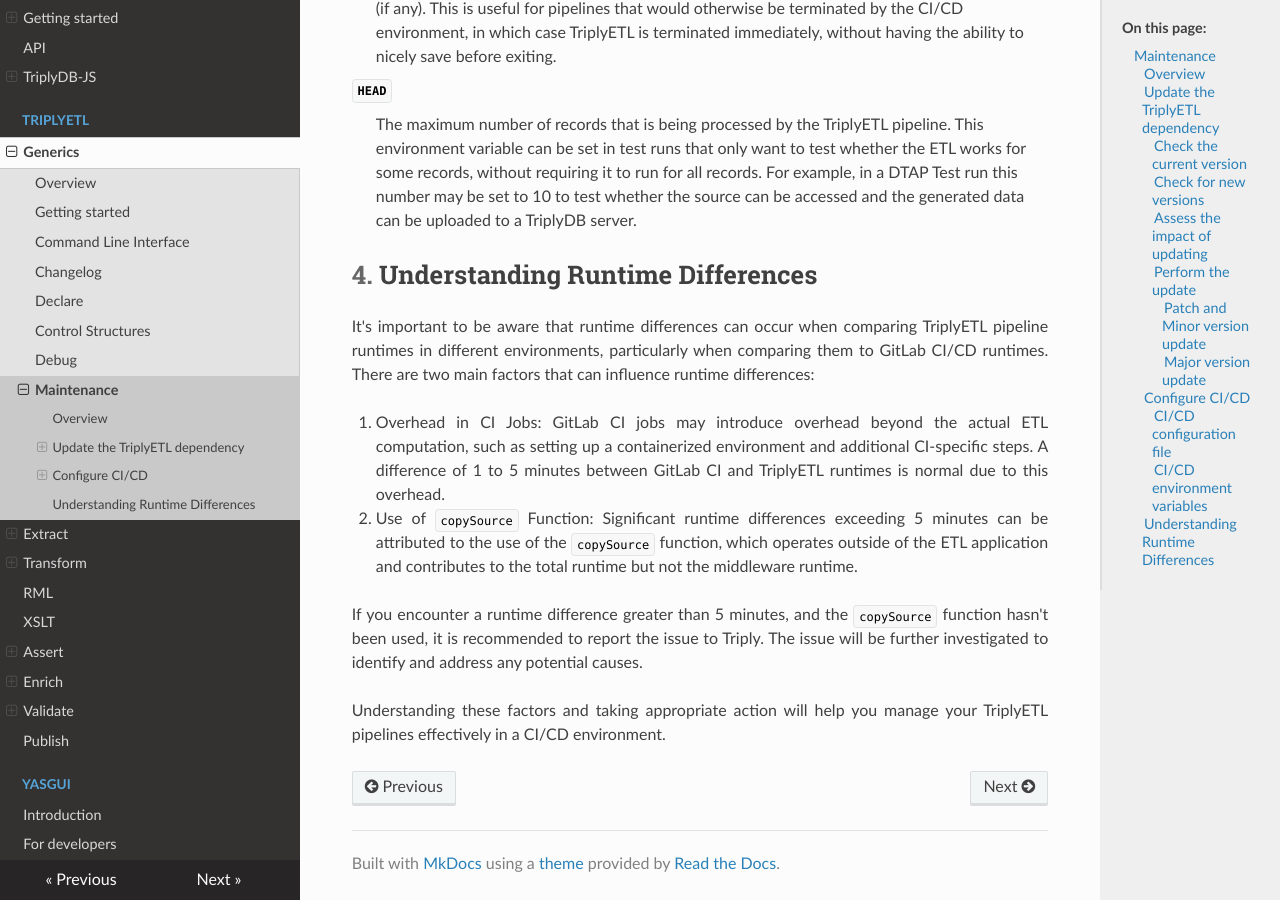
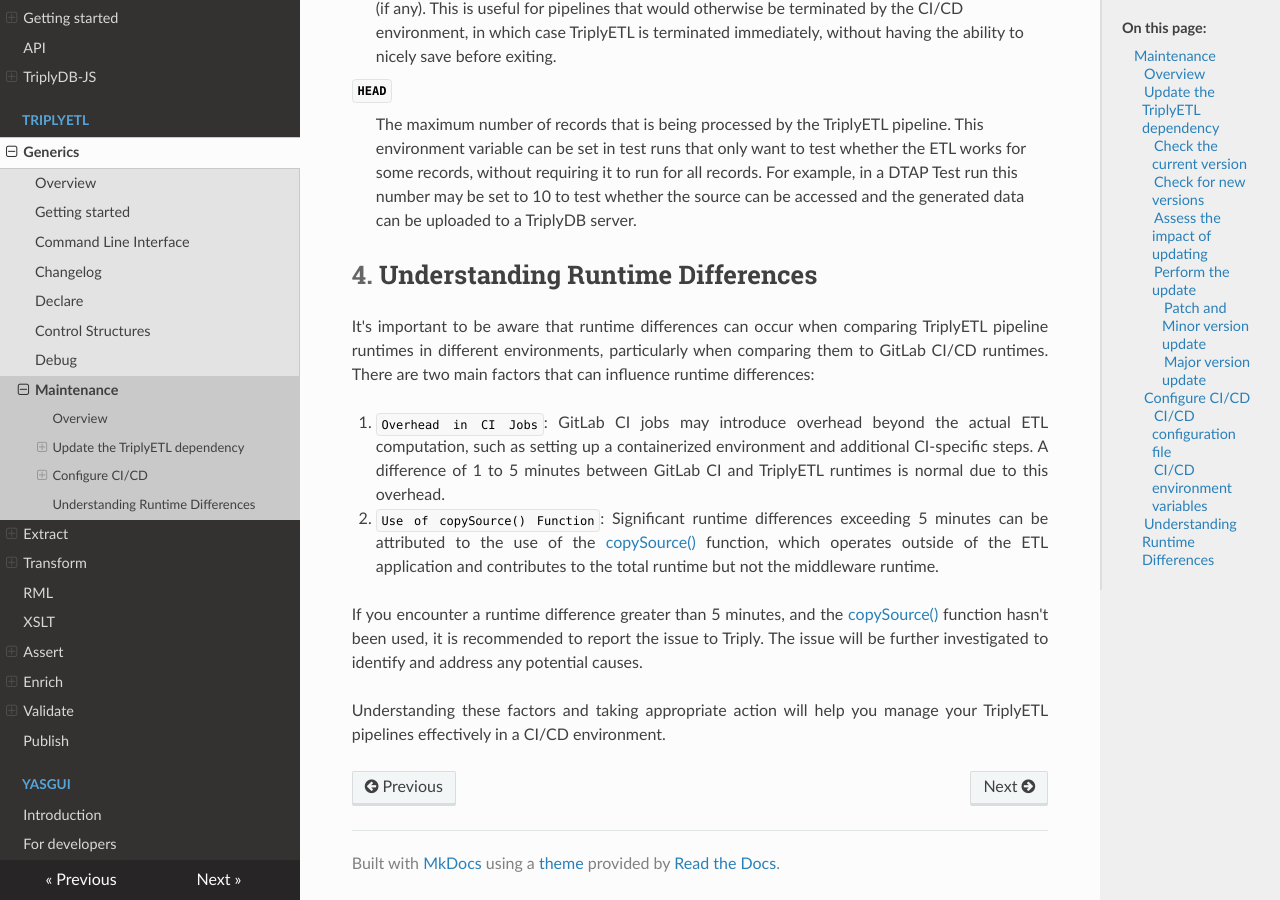
Before and after one commit to TriplyDB/Documentation, an MkDocs documentation site: the page built from docs/triply-etl/maintenance/index.md, in a window 1280 px wide and 900 px high, scrolled down 5270 px. Built offline with MkDocs 1.6.1, drawn with Linux system fonts in a browser that asks for light colours; some of the changed lines change nothing that is shown.

Commit message:
Minor stylistic changes

```diff
--- a/docs/triply-etl/maintenance/index.md
+++ b/docs/triply-etl/maintenance/index.md
@@ -205,10 +205,10 @@
 
 It's important to be aware that runtime differences can occur when comparing TriplyETL pipeline runtimes in different environments, particularly when comparing them to GitLab CI/CD runtimes. There are two main factors that can influence runtime differences:
 
-1. Overhead in CI Jobs: GitLab CI jobs may introduce overhead beyond the actual ETL computation, such as setting up a containerized environment and additional CI-specific steps. A difference of 1 to 5 minutes between GitLab CI and TriplyETL runtimes is normal due to this overhead.
+1. `Overhead in CI Jobs`: GitLab CI jobs may introduce overhead beyond the actual ETL computation, such as setting up a containerized environment and additional CI-specific steps. A difference of 1 to 5 minutes between GitLab CI and TriplyETL runtimes is normal due to this overhead.
 
-2. Use of [`copySource`](../publish/#direct-copying-of-source-data-to-destination) Function: Significant runtime differences exceeding 5 minutes can be attributed to the use of the [`copySource` ](../publish/#direct-copying-of-source-data-to-destination) function, which operates outside of the ETL application and contributes to the total runtime but not the middleware runtime.
+2. `Use of copySource() Function`: Significant runtime differences exceeding 5 minutes can be attributed to the use of the [copySource()](../publish/#direct-copying-of-source-data-to-destination) function, which operates outside of the ETL application and contributes to the total runtime but not the middleware runtime.
 
-If you encounter a runtime difference greater than 5 minutes, and the [`copySource`](../publish/#direct-copying-of-source-data-to-destination) function hasn't been used, it is recommended to report the issue to Triply. The issue will be further investigated to identify and address any potential causes.
+If you encounter a runtime difference greater than 5 minutes, and the [copySource()](../publish/#direct-copying-of-source-data-to-destination) function hasn't been used, it is recommended to report the issue to Triply. The issue will be further investigated to identify and address any potential causes.
 
 Understanding these factors and taking appropriate action will help you manage your TriplyETL pipelines effectively in a CI/CD environment.
```
